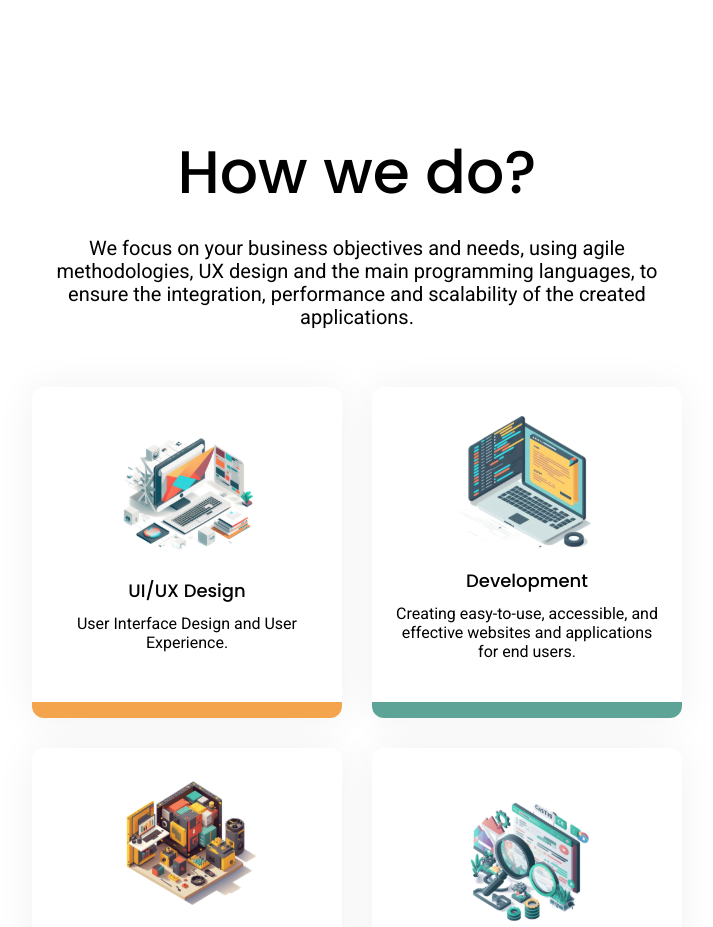
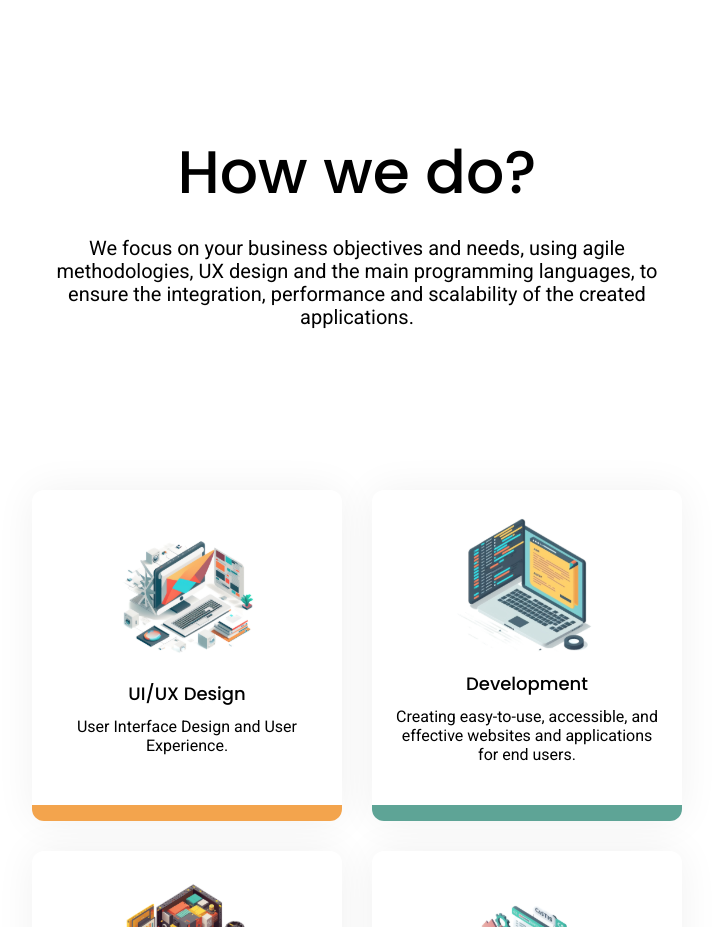
Before and after one commit to contentcraftstudio/Coderlabs-web-2.0, a Next.js app: page / in a window 1280 px wide. Shown: the part 1260-2187 px from the top of the page, without its empty margins (283-996 px from the left). Built offline with nearby package versions, Linux system fonts and the light colour scheme.

Commit message:
fix:Cards.tsx

```diff
--- a/components/Cards.tsx
+++ b/components/Cards.tsx
@@ -39,11 +39,11 @@ export default function Cards () {
   const { t } = useTranslation()
   return (
     <div className='sm:px-[30px]'>
-      <div id='services' className='sm:pb-[0px] lg:pb-[10px]'>
+      <div id='services' className='sm:pb-[0px] md:pb-[80px] lg:pb-[113px]'>
         <h2 className='font-secondary font-medium text-center sm:text-[34px] md:text-[48px] lg:text-[60px] mb-[20px]'>
           {t('How_we_do')}
         </h2>
-        <p className=' font-primary font-normal text-center sm:text-[16px] md:text-[20px] sm:w-auto md:w-[630px] xl:w-[730px] sm:mb-[48px] xl:mb-[-20px] mx-auto sm:leading-[19px] md:leading-[23px]'>
+        <p className='font-primary font-normal text-center sm:text-[16px] md:text-[20px] sm:w-auto md:w-[630px] xl:w-[730px] sm:mb-[48px] xl:mb-[-20px] mx-auto sm:leading-[19px] md:leading-[23px]'>
           {t('paragraph_focus')}
         </p>
       </div>
```
